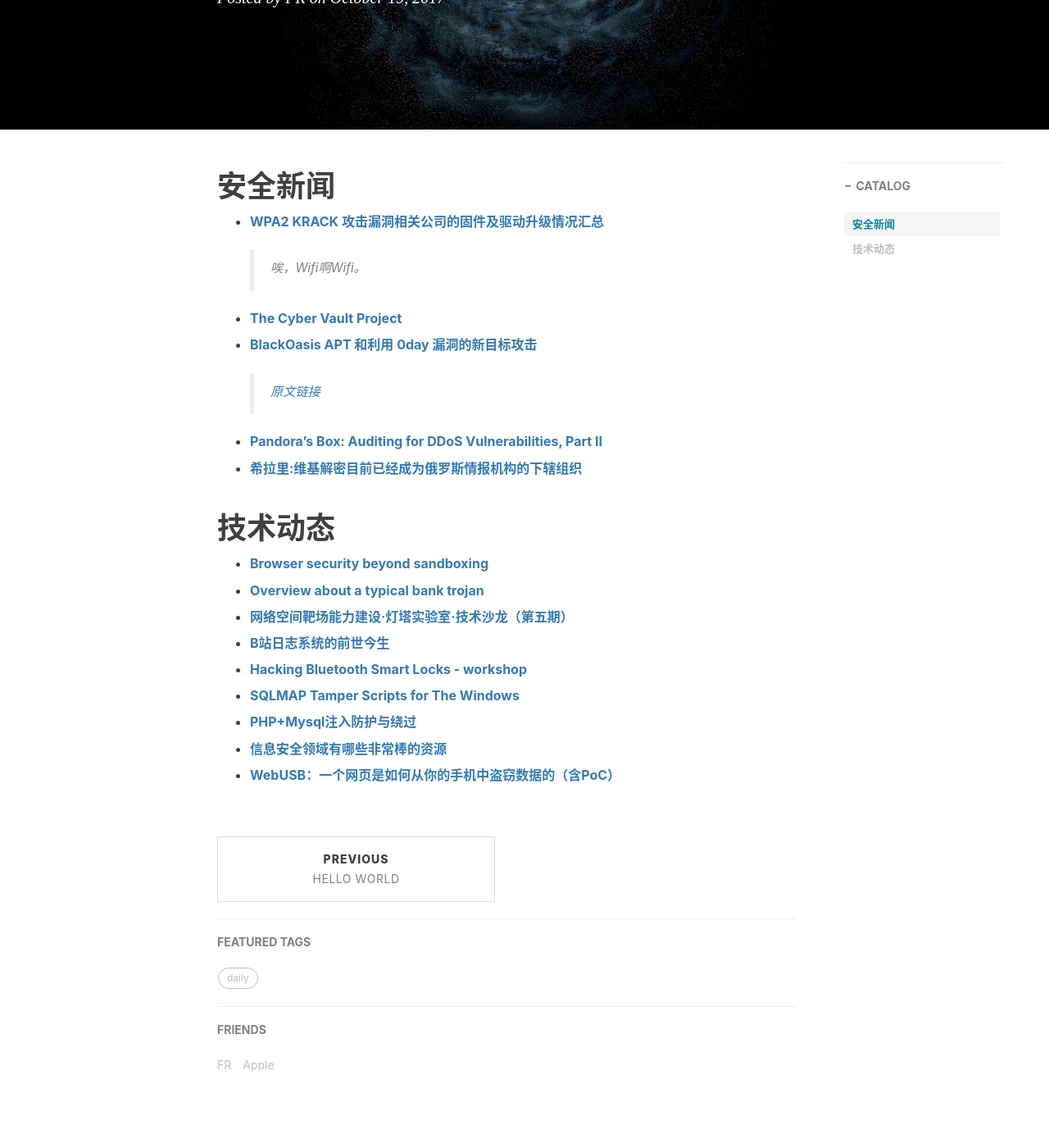
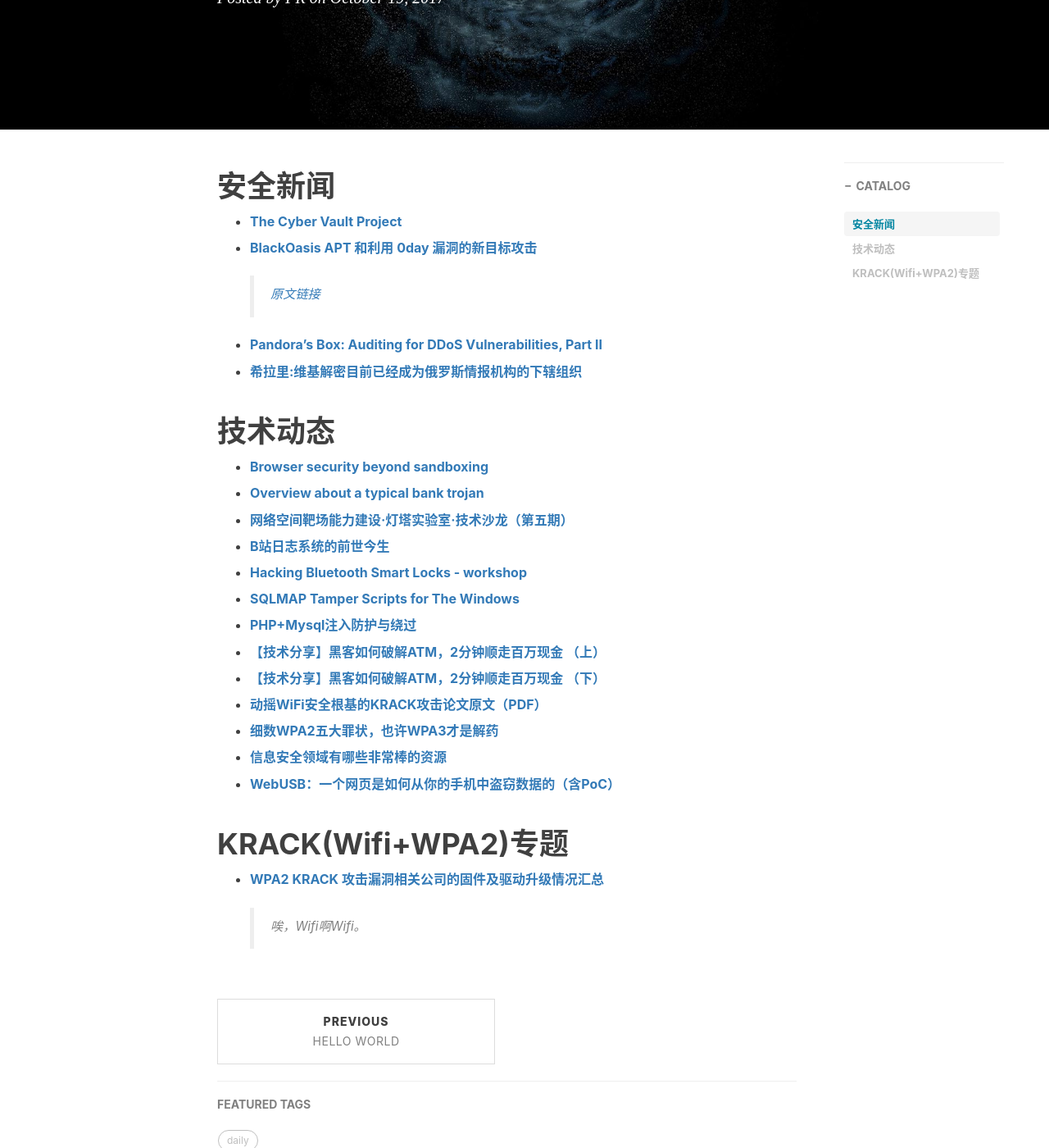
Before and after one commit to flankeraptor/flankeraptor.github.io, a Jekyll site: the page built from _posts/2017-10-19-20171019-安全动态.md, in a window 1280 px wide and 1400 px high, scrolled down 365 px. Shown: the whole window at 82% size. Built offline with Jekyll 4.4.1, drawn with Linux system fonts in a browser that asks for light colours; nearby versions of some CDN libraries; comment, search, counter and statistics services are not loaded.

Commit message:
Update 2017-10-19-20171019-安全动态.md

```diff
--- a/_posts/2017-10-19-20171019-安全动态.md
+++ b/_posts/2017-10-19-20171019-安全动态.md
@@ -37,6 +34,18 @@ tags:
 
 - **[PHP+Mysql注入防护与绕过](https://mp.weixin.qq.com/s/qwSS3d9H3_l6LXPheGdAZw)**
 
+- **[【技术分享】黑客如何破解ATM，2分钟顺走百万现金 （上）](http://bobao.360.cn/learning/detail/4559.html)**
+
+- **[【技术分享】黑客如何破解ATM，2分钟顺走百万现金 （下）](http://bobao.360.cn/learning/detail/4560.html)**
+
+- **[动摇WiFi安全根基的KRACK攻击论文原文（PDF）](https://papers.mathyvanhoef.com/ccs2017.pdf)**
+
+- **[细数WPA2五大罪状，也许WPA3才是解药](https://github.com/d33tah/call-for-wpa3/blob/master/README.md?t=1)**
+
 - **[信息安全领域有哪些非常棒的资源](http://bar.freebuf.com/comment/9775)**
 
 - **[WebUSB：一个网页是如何从你的手机中盗窃数据的（含PoC）](http://www.freebuf.com/articles/web/150335.html)**
+
+# KRACK(Wifi+WPA2)专题
+- **[WPA2 KRACK 攻击漏洞相关公司的固件及驱动升级情况汇总](https://www.easyaq.com/news/496928615.shtml)**
+    > 唉，Wifi啊Wifi。
```
Also changed, not shown: other parts of _posts/2017-10-19-20171019-安全动态.md (+0 -3 lines).
